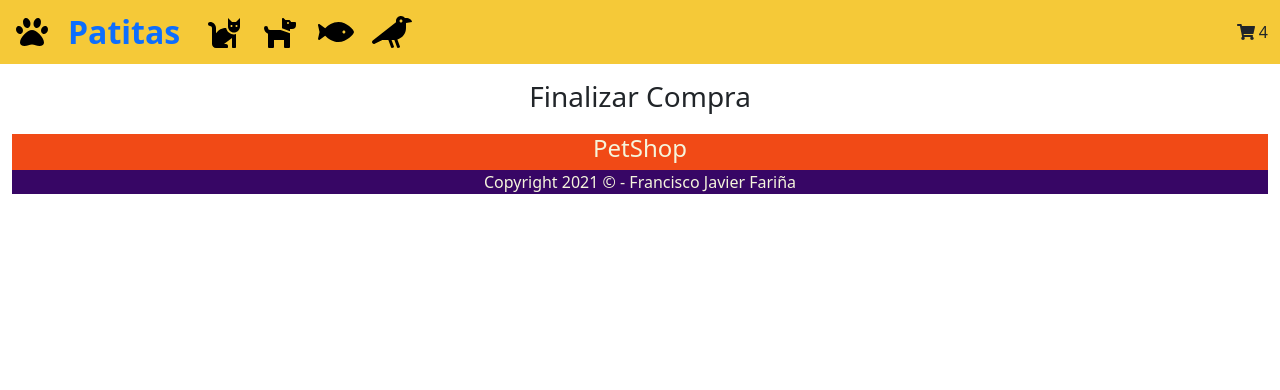
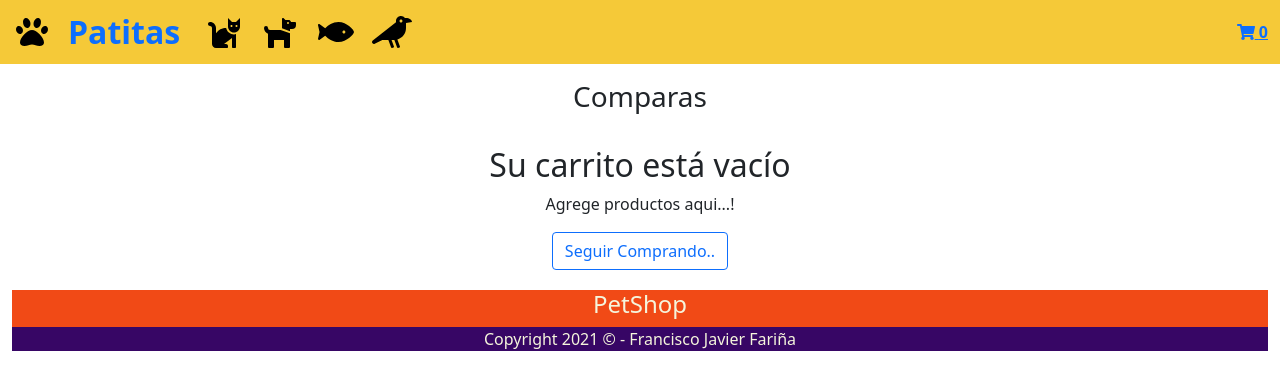
Before and after one commit to javifarina/petshop, a React (Create React App) app: page /cart in a window 1280 px wide. Shown: the top 390 px of the page. Built offline with nearby package versions, Linux system fonts and the light colour scheme.

Commit message:
CartContex

```diff
--- a/src/App.js
+++ b/src/App.js
@@ -1,8 +1,9 @@
 //Librerías
-import { BrowserRouter, Routes, Route } from 'react-router-dom';
+import { BrowserRouter, Routes, Route} from 'react-router-dom';
 import 'bootstrap/dist/css/bootstrap.min.css';
 //Componentes
 import { NavBar } from './components/NavBar/NavBar';
+import CartContex  from './context/CartContex'
 //import ItemListContainer  from './components/ItemListContainer/ItemListContainer';
 //import ItemDetailContainer from './components/ItemDetailContainer/ItemDetailContainer';
 import Footer from './components/Footer/Footer';
@@ -17,7 +18,7 @@ import Checkout from './Page/Checkout';
 
 function App() {
   return (
-    <>
+    <CartContex>
     <BrowserRouter>
        {/*Menú*/}
        <NavBar/>
@@ -35,7 +36,7 @@ function App() {
         <Footer/>
     </BrowserRouter>
 
-    </>
+    </CartContex>
 
   );
 }
--- a/src/Page/Checkout.jsx
+++ b/src/Page/Checkout.jsx
@@ -1,9 +1,11 @@
 import React from 'react'
 import '../components/container.css'
+import Cart from '../components/cart/Cart'
 const Checkout = () => {
     return (
         <div>
-            <h3 className="d-flex justify-content-center fixeContainer">Finalizar Compra</h3>
+            <h3 className="d-flex justify-content-center fixeContainer">Comparas </h3>
+        <Cart/>
         </div>
     )
 }
--- a/src/components/CartWidget.js
+++ b/src/components/CartWidget.js
@@ -1,11 +1,12 @@
 import React from 'react'
 import { FontAwesomeIcon } from '@fortawesome/react-fontawesome'
 import { faShoppingCart } from '@fortawesome/free-solid-svg-icons'
-export const CartWidget = () => {
+import { Link } from 'react-router-dom'
+export const CartWidget = ({cont}) => {
     return (
-        <div>
-             <FontAwesomeIcon icon={faShoppingCart } /> 4
+        <Link to = "/Cart" >
+             <FontAwesomeIcon  icon={faShoppingCart } /> <strong>{cont} </strong>
 
-        </div>
+        </Link>
     )
 }
--- a/src/components/ItemDetailContainer/ItemDetail.jsx
+++ b/src/components/ItemDetailContainer/ItemDetail.jsx
@@ -1,12 +1,17 @@
 import React, {useState}from "react";
 import { Link } from "react-router-dom";
 import ItemCount from "../ItemCount/ItemCount";
+import { useContexCart } from "../../context/CartContex";
 const ItemDetail = ({ item }) => {
   const [contador,setContador ] = useState (null)
+  const { addToCart } = useContexCart()
   const onAdd=(contador)=>{
     setContador(contador)
     console.log("Cantidad en itemDetail",contador)
+    addToCart(item,contador)
+
   }
+
   return (
     <div className="card mb-3" style={{ width: "48rem" }}>
       <div className="row g-0">
@@ -31,7 +36,7 @@ const ItemDetail = ({ item }) => {
             {!contador && <ItemCount stock={item.stock} inicial={item.inicial} onAdd={onAdd}/>}
             <div className="d-grid gap-2 m-3">
               <Link to="/cart" className="btn btn-success lg">
-                Terminar mi Compra
+                Ir al Carrito
               </Link>
             </div>
           </div>
--- a/src/components/NavBar/NavBar.js
+++ b/src/components/NavBar/NavBar.js
@@ -6,8 +6,11 @@ import dog from '../../img/dogsolid.svg'
 import fish from '../../img/fishsolid.svg'
 import bird from '../../img/crowsolid.svg'
 import { CartWidget } from "../CartWidget";
+import { useContexCart } from "../../context/CartContex";
 import "./NavBar.css";
 export const NavBar = () => {
+  const {allProducInCart} = useContexCart()
+  let cant = allProducInCart()
   return (
     <nav className="navbar navbar-expand-lg navbar-color-custom fixed-top">
       <div className="container-fluid">
@@ -53,7 +56,7 @@ export const NavBar = () => {
             </li>
           </ul>
           <div className="d-flex">
-            <CartWidget/>
+            <CartWidget cont={cant}/>
           </div>
         </div>
       </div>
--- /dev/null
+++ b/src/components/cart/Cart.jsx
@@ -0,0 +1,55 @@
+import React from 'react'
+import { useContexCart } from '../../context/CartContex'
+
+
+import {Link}  from 'react-router-dom'
+import ItemCart from './ItemCart'
+const Cart = () => {
+    const { cart, deletAllProduct } = useContexCart()
+    console.log(cart)
+    return (
+        <div className="d-flex flex-column justify-content-center align-items-center mt-3">
+            {cart.length > 0 ? (
+                cart.map((p) => (
+                    <ItemCart
+                        key={p.id}
+                        id={p.id}
+                        img={p.pictureUrl}
+                        title={p.title}
+                        price={p.price}
+                        qty={p.qty}
+                        description={p.description}
+                    />
+                ))
+            ) : (
+                <div className="d-flex flex-column justify-content-center align-items-center mt-3">
+                    <h2>Su carrito está vacío</h2>
+                    <p>Agrege productos aqui...!</p>
+                    <Link to="/" className="btn btn-outline-primary">
+                        Seguir Comprando..
+                    </Link>
+                </div>
+            )}
+
+            {cart.length > 0 && (
+                <div className="mb-3">
+
+                    <button
+                        onClick={()=>deletAllProduct()}
+                        className="btn btn-outline-danger ms-2"
+                    >
+                        Vaciar todo el carrito
+                    </button>
+                    <Link to="/" className="btn btn-outline-primary">
+                        Seguir Comprando..
+                    </Link>
+                </div>
+            )}
+
+
+        </div>
+
+    )
+}
+
+export default Cart
--- /dev/null
+++ b/src/components/cart/ItemCart.jsx
@@ -0,0 +1,55 @@
+import React from 'react'
+import Button from "@restart/ui/esm/Button";
+import { Card, Col, Row } from "react-bootstrap";
+import { Link } from "react-router-dom";
+import { FontAwesomeIcon } from '@fortawesome/react-fontawesome'
+import { faTrash } from '@fortawesome/free-solid-svg-icons'
+import { useContexCart } from '../../context/CartContex';
+const ItemCart = ({id, img, title, qty, price,description}) => {
+  const { deletById } = useContexCart()
+    return (
+        <Card style={{ maxWidth: "600px" }} className="item__cart mt-3">
+      <Row>
+        <Col
+          xs={5}
+          className="d-flex justify-content-center align-items-center"
+        >
+          <Link to={`/producto/${id}`} title={title}>
+            <Card.Img
+              variant="top"
+              src={img}
+              style={{ height: "9rem", objectFit: "contain" }}
+            />
+          </Link>
+        </Col>
+
+        <Col xs={7}>
+          <Card.Body className="d-flex flex-column justify-content-between align-items-start">
+            <Link
+              style={{ color: "black", textDecoration: "none" }}
+              to={`/producto/${id}`}
+              title="Ver producto"
+            >
+              <Card.Title>{title}</Card.Title>
+            </Link>
+            <Card.Text>{description}</Card.Text>
+            <Card.Text>
+              ${new Intl.NumberFormat().format(price)} x {qty} = $
+              {new Intl.NumberFormat().format(price * qty)}
+            </Card.Text>
+
+            <Button
+              onClick={() => deletById(id)}
+              className="btn btn-warning"
+            >
+             <FontAwesomeIcon  icon={faTrash } />
+            </Button>
+          </Card.Body>
+        </Col>
+      </Row>
+    </Card>
+    )
+
+}
+
+export default ItemCart
--- /dev/null
+++ b/src/context/CartContex.jsx
@@ -0,0 +1,78 @@
+import  React, {createContext, useContext, useState} from 'react'
+
+const contexto = createContext()
+export const { Provider } = contexto
+
+export const useContexCart = () =>{
+    return useContext(contexto)
+}
+const CartContex = ({children}) => {
+
+    const [cart, setCart] = useState([])
+    const [cartCount, setCartCount] = useState(0)
+    /**
+     * Funcion que Agrega productos al carrito de Compras
+     */
+    const addToCart = (product,qty) =>{
+
+      if (isInCart(product.id)){
+        let new_pro =[...cart]
+        let match = new_pro.find((p)=> p.id === product.id)
+        match.qty += qty
+        setCart(new_pro)
+
+      }else{
+        const new_pro ={...product}
+        new_pro.qty = qty
+        setCart([...cart,new_pro])
+
+      }
+
+      setCartCount(cartCount + qty)
+    }
+      /**
+       *
+       * Funcion que busca si existe elemento para actualizar cantidad
+       */
+    const isInCart = (id) => cart.some((p) => p.id === id)
+
+     /**
+      * Funcion que elimina elementos del carriro de compras
+      */
+     const deletById = (id) =>{
+       let newCart = cart.filter((p) =>p.id !== id )
+       setCart(newCart)
+     }
+
+     /**
+      * Funcion Cuenta los productos del carrito
+      */
+     const allProducInCart =()=>{
+       let totalInCart = 0
+       cart.forEach((p) => (totalInCart += p.qty))
+       return totalInCart
+     }
+     /**
+      * Funcion elimina todos los elementos del carrito
+      */
+     const deletAllProduct =()=>{
+       setCart([])
+     }
+    const valueToContext ={
+        cart,
+        addToCart,
+        deletById,
+        allProducInCart,
+        deletAllProduct
+    }
+
+
+
+    return (
+        <Provider value={valueToContext}>
+            {children}
+        </Provider>
+    )
+}
+
+export default CartContex
```
